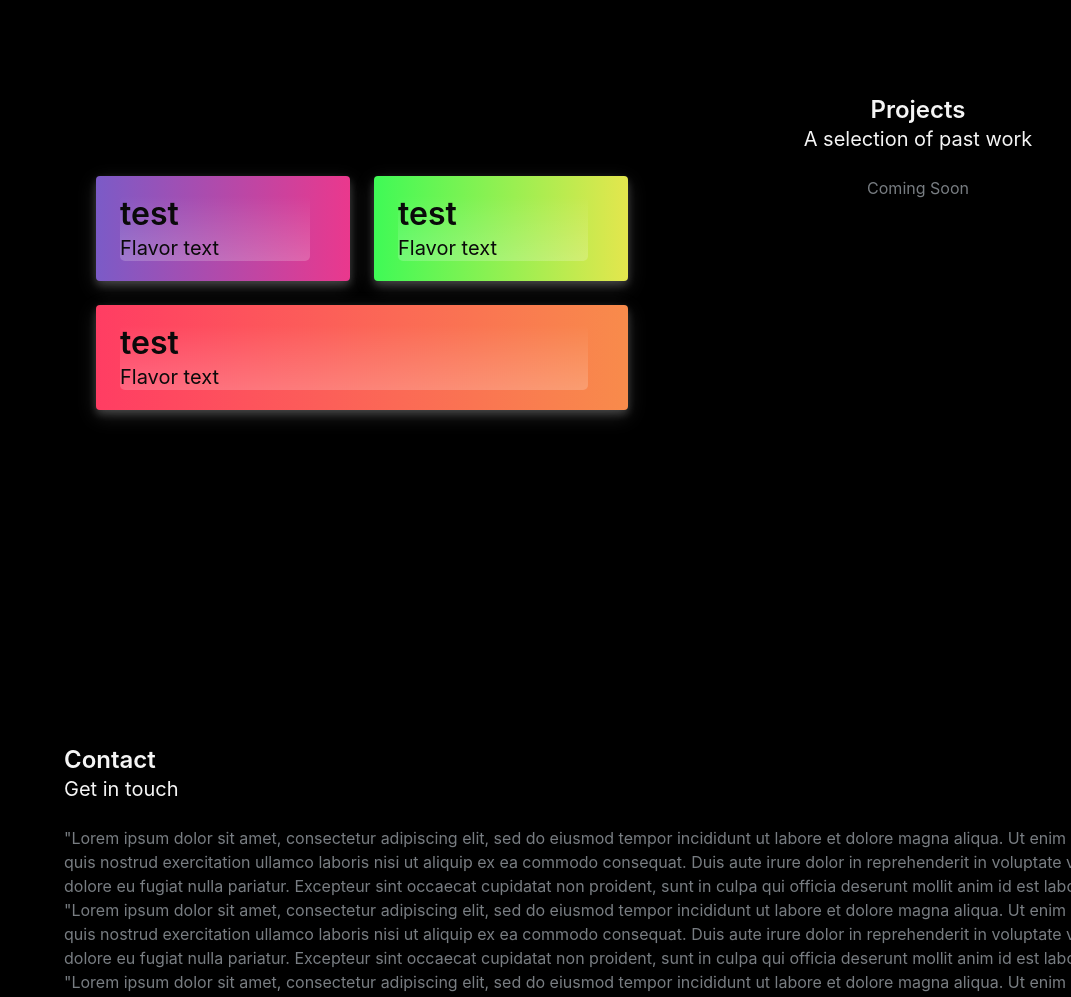
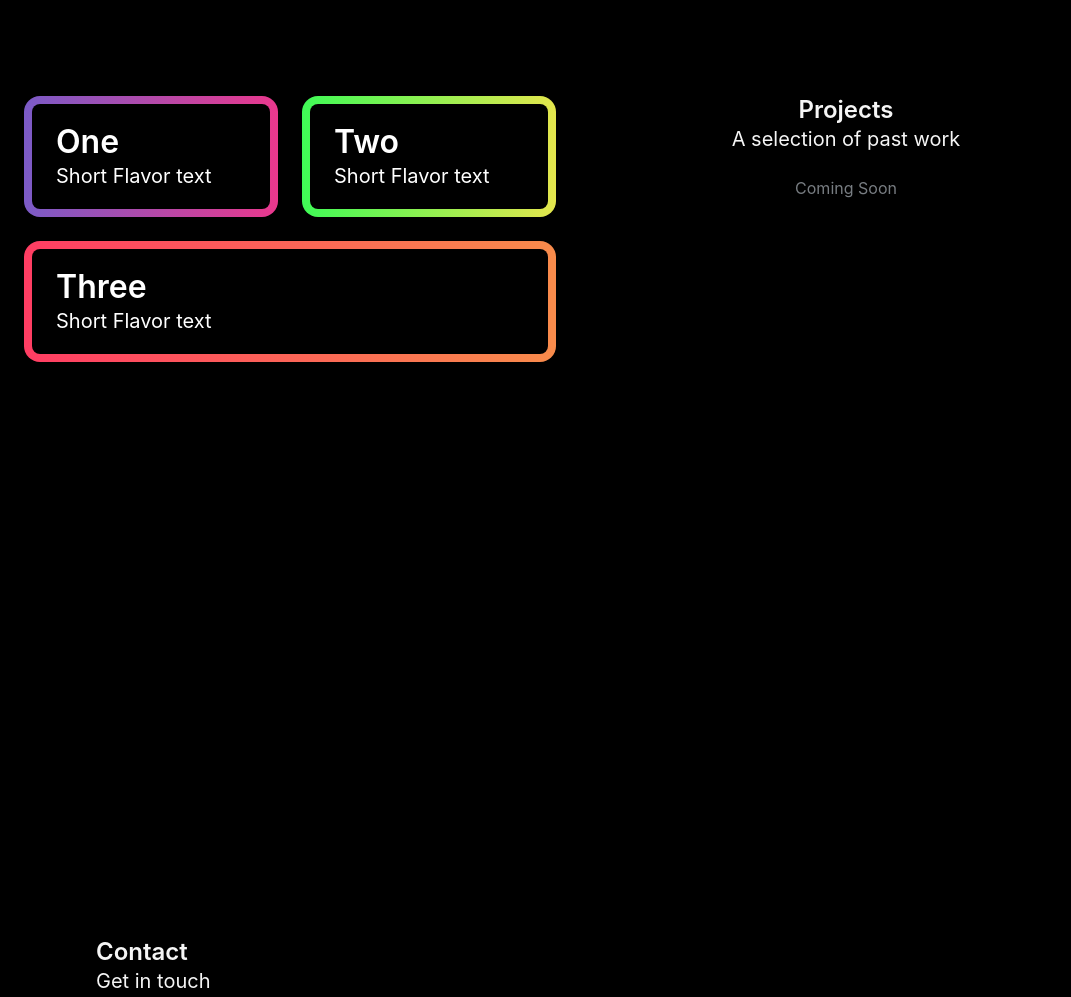
Before and after one commit to watersro/Portfolio, a plain HTML site: page index.html in a window 1280 px wide. Shown: the part 780-1777 px from the top of the page, without its empty margins (0-1071 px from the left). Drawn offline with nearby package versions, Linux system fonts and the light colour scheme.

Commit message:
layout fixes

```diff
--- a/css/styles.css
+++ b/css/styles.css
@@ -1,5 +1,6 @@
 html {
 	background-color: #000000;
+	scroll-behavior: smooth;
 }
 
 .title-gradient {
@@ -8,6 +9,7 @@ html {
 		rgb(123, 91, 199) 0%,
 		rgb(234, 56, 141) 40%
 	);
+	background-clip: text;
 	-webkit-background-clip: text;
 	-webkit-text-fill-color: transparent;
 }
@@ -18,6 +20,7 @@ html {
 		rgb(63, 250, 86) 0%,
 		rgb(228, 230, 77) 100%
 	);
+	background-clip: text;
 	-webkit-background-clip: text;
 	-webkit-text-fill-color: transparent;
 	text-decoration: underline;
@@ -86,40 +89,25 @@ a:hover {
 }
 
 .tile-one {
-	background-image: linear-gradient(
-		90deg,
-		rgb(123, 91, 199) 0%,
-		rgb(234, 56, 141) 100%
-	);
-	box-shadow: 0 4px 8px 0 rgba(255, 255, 255, 0.2),
-		0 6px 20px 0 rgba(175, 175, 175, 0.19);
+	background: linear-gradient(#000000, #000) padding-box,
+		linear-gradient(90deg, rgb(123, 91, 199) 0%, rgb(234, 56, 141) 100%)
+			border-box;
+	border: 0.5rem solid transparent;
+	border-radius: 1rem;
 }
 .tile-two {
-	background-image: linear-gradient(
-		90deg,
-		rgb(63, 250, 86) 0%,
-		rgb(228, 230, 77) 100%
-	);
-	box-shadow: 0 4px 8px 0 rgba(255, 255, 255, 0.2),
-		0 6px 20px 0 rgba(175, 175, 175, 0.19);
+	background: linear-gradient(#000000, #000) padding-box,
+		linear-gradient(90deg, rgb(63, 250, 86) 0%, rgb(228, 230, 77) 100%)
+			border-box;
+	border: 0.5rem solid transparent;
+	border-radius: 1rem;
 }
 .tile-three {
-	background-image: linear-gradient(
-		90deg,
-		rgb(255, 61, 99) 0%,
-		rgb(248, 139, 75) 100%
-	);
-	box-shadow: 0 4px 8px 0 rgba(255, 255, 255, 0.2),
-		0 6px 20px 0 rgba(175, 175, 175, 0.19);
-}
-.tile-title {
-	background-image: linear-gradient(
-		180deg,
-		rgba(255, 255, 255, 0) 0%,
-		rgba(255, 255, 255, 0.103) 50%,
-		rgba(255, 255, 255, 0.199) 100%
-	);
-	border-radius: 5px;
+	background: linear-gradient(#000000, #000) padding-box,
+		linear-gradient(90deg, rgb(255, 61, 99) 0%, rgb(248, 139, 75) 100%)
+			border-box;
+	border: 0.5rem solid transparent;
+	border-radius: 1rem;
 }
 
 @media only screen and (max-width: 768px) {
@@ -141,6 +129,13 @@ a:hover {
 			hsl(0deg 0% 6%) 76%,
 			hsl(0deg 0% 9%) 100%
 		);
+	}
+	#project {
+		height: 40rem;
+		width: auto;
+	}
+	.desktop-projects {
+		display: none;
 	}
 }
 
@@ -174,6 +169,12 @@ a:hover {
 		margin-top: -14vh;
 		margin-bottom: -25vh;
 	}
+	.projectOne {
+		margin-top: -5vh;
+	}
+	.mobile-projects {
+		display: none;
+	}
 }
 
 /* linear-gradient(90deg, rgb(123, 91, 199) 0%, rgb(234, 56, 141) 100%)
--- a/index.html
+++ b/index.html
@@ -1,38 +1,47 @@
 <!DOCTYPE html>
 <html lang="en">
 	<head>
-  <meta charset="UTF-8">
-  <meta http-equiv="X-UA-Compatible" content="IE=edge">
-  <meta name="viewport" content="width=device-width, initial-scale=1.0">
-  <link rel="stylesheet" href="css/reset.css">
-  <link rel="stylesheet" href="https://cdn.jsdelivr.net/npm/bulma@0.9.3/css/bulma.min.css">
-  <link rel="stylesheet" href="css/styles.css">
+		<meta charset="UTF-8" />
+		<meta http-equiv="X-UA-Compatible" content="IE=edge" />
+		<meta name="viewport" content="width=device-width, initial-scale=1.0" />
+		<link rel="stylesheet" href="css/reset.css" />
+		<link
+			rel="stylesheet"
+			href="https://cdn.jsdelivr.net/npm/bulma@0.9.3/css/bulma.min.css"
+		/>
+		<link rel="stylesheet" href="css/styles.css" />
 		<script type="text/javascript" src="javascript/main.js"></script>
 
 		<title>Roman Waters</title>
 	</head>
 	<body>
-    <nav class="navbar" id="top" >
+		<nav class="navbar" id="top">
 			<div class="container header">
 				<div class="navbar-brand">
 					<div class="navbar-item">
 						<div>
-              <a href="#top"  style="text-decoration: none;">
+							<a href="#top" style="text-decoration: none">
 								<h1 class="title title-gradient">Roman Waters</h1>
 								<p class="subtitle my-light">Full Stack Web Developer</p>
 							</a>
 						</div>
 					</div>
-          <a role="button" class="navbar-burger navbar-burger-white reset-margin" aria-label="menu" aria-expanded="false" data-target="navbarOptions">
+					<a
+						role="button"
+						class="navbar-burger navbar-burger-white reset-margin"
+						aria-label="menu"
+						aria-expanded="false"
+						data-target="navbarOptions"
+					>
 						<span aria-hidden="true"></span>
 						<span aria-hidden="true"></span>
 						<span aria-hidden="true"></span>
 					</a>
 				</div>
-        <div id="navbarOptions" class="navbar-menu" >
+				<div id="navbarOptions" class="navbar-menu">
 					<div class="navbar-end">
 						<div class="navbar-item">
-              <a class="my-light"  href="#projects">Projects</a>
+							<a class="my-light" href="#projects">Projects</a>
 						</div>
 						<div class="navbar-item">
 							<a class="my-light" href="#contact">Contact</a>
@@ -40,8 +49,6 @@
 					</div>
 				</div>
 			</div>
-
-
 		</nav>
 		<section class="section is-large content-pad">
 			<div class="container">
@@ -53,47 +60,59 @@
 				</div>
 
 				<div class="columns">
-        <div class="column is-half ">
-          <p>I'm a developer who loves to create clean, usable and accessible web interfaces.
-            I have a passion for building high quality websites and I want you to succeed.</p>
-          <p>Currently working as a freelance full-stack web developer, but with a keen interest in front-end development.
+					<div class="column is-half">
+						<p>
+							I'm a developer who loves to create clean, usable and accessible
+							web interfaces. I have a passion for building high quality
+							websites and I want you to succeed.
+						</p>
+						<p>
+							Currently working as a freelance full-stack web developer, but
+							with a keen interest in front-end development.
 							<br />
 							<br />
-            Find me on GitHub and Twitter or <a class="link-gradient" href="#contact">reach out</a>
-              to discuss how we can bring your next project to life.</p>
+							Find me on GitHub and Twitter or
+							<a class="link-gradient" href="#contact">reach out</a> to discuss
+							how we can bring your next project to life.
+						</p>
 					</div>
 				</div>
 			</div>
 		</section>
+		<div class="projectOne" id="projects"></div>
 		<section class="section is-large">
-    <div class="columns">
-      <div class="column" id="projects" style="margin-top: -12vh;"></div>
-    </div>
 			<div class="container">
 				<div class="columns">
-        <div class="column"></div>
-        <div class="column has-text-centered">
+					<div class="columns mobile-projects">
+						<div class="column mobile-projects"></div>
+					</div>
+					<div class="columns mobile-projects">
+						<div class="column mobile-projects"></div>
+					</div>
+					<div class="columns">
+						<div class="column mobile-projects is-half">
 							<h2 class="title is-4 my-light">Projects</h2>
 							<p class="subtitle my-light">A selection of past work</p>
 						</div>
+						<div class="column mobile-projects is-full has-text-centered">
+							<p>Coming Soon</p>
 						</div>
-
-      <div class="columns">
-        <div class="column">
+					</div>
+					<div class="column is-half">
 						<div class="tile is-ancestor">
-            <div class="tile is-parent ">
+							<div class="tile is-parent">
 								<article class="tile is-child notification tile-one">
-                <div class="tile-title has-text-black">
-                  <p class="title">test</p>
-                  <p class="subtitle">Flavor text</p>
+									<div class="has-text-white">
+										<p class="title">One</p>
+										<p class="subtitle">Short Flavor text</p>
 									</div>
 								</article>
 							</div>
 							<div class="tile is-parent">
 								<article class="tile is-child notification tile-two">
-                <div class="tile-title has-text-black">
-                  <p class="title">test</p>
-                  <p class="subtitle">Flavor text</p>
+									<div class="has-text-white">
+										<p class="title">Two</p>
+										<p class="subtitle">Short Flavor text</p>
 									</div>
 								</article>
 							</div>
@@ -101,28 +120,62 @@
 						<div class="tile is-ancestor">
 							<div class="tile is-parent">
 								<article class="tile is-child notification tile-three">
-                <div class="tile-title has-text-black">
-                  <p class="title">test</p>
-                  <p class="subtitle">Flavor text</p>
+									<div class="has-text-white">
+										<p class="title">Three</p>
+										<p class="subtitle">Short Flavor text</p>
 									</div>
 								</article>
 							</div>
-
 						</div>
 					</div>
-        <div class="column has-text-centered">
+					<div class="column desktop-projects is-half">
+						<div class="columns is-centered is-multiline">
+							<div class="column is-full has-text-centered">
+								<h2 class="title is-4 my-light">Projects</h2>
+								<p class="subtitle my-light">A selection of past work</p>
+							</div>
+							<div class="column is-full has-text-centered">
 								<p>Coming Soon</p>
 							</div>
 						</div>
 					</div>
+				</div>
+			</div>
 		</section>
-  <section class="section">
+		<section class="section is-large">
+			<div class="columns">
+				<div class="column" id="contact" style="margin-top: -12vh"></div>
+			</div>
 			<div class="container">
-      <h2 class="title is-4 my-light" id="contact">Contact</h2>
+				<h2 class="title is-4 my-light">Contact</h2>
 				<p class="subtitle my-light">Get in touch</p>
-      <p>"Lorem ipsum dolor sit amet, consectetur adipiscing elit, sed do eiusmod tempor incididunt ut labore et dolore magna aliqua. Ut enim ad minim veniam, quis nostrud exercitation ullamco laboris nisi ut aliquip ex ea commodo consequat. Duis aute irure dolor in reprehenderit in voluptate velit esse cillum dolore eu fugiat nulla pariatur. Excepteur sint occaecat cupidatat non proident, sunt in culpa qui officia deserunt mollit anim id est laborum."</p>
-      <p>"Lorem ipsum dolor sit amet, consectetur adipiscing elit, sed do eiusmod tempor incididunt ut labore et dolore magna aliqua. Ut enim ad minim veniam, quis nostrud exercitation ullamco laboris nisi ut aliquip ex ea commodo consequat. Duis aute irure dolor in reprehenderit in voluptate velit esse cillum dolore eu fugiat nulla pariatur. Excepteur sint occaecat cupidatat non proident, sunt in culpa qui officia deserunt mollit anim id est laborum."</p>
-      <p>"Lorem ipsum dolor sit amet, consectetur adipiscing elit, sed do eiusmod tempor incididunt ut labore et dolore magna aliqua. Ut enim ad minim veniam, quis nostrud exercitation ullamco laboris nisi ut aliquip ex ea commodo consequat. Duis aute irure dolor in reprehenderit in voluptate velit esse cillum dolore eu fugiat nulla pariatur. Excepteur sint occaecat cupidatat non proident, sunt in culpa qui officia deserunt mollit anim id est laborum."</p>
+				<p>
+					"Lorem ipsum dolor sit amet, consectetur adipiscing elit, sed do
+					eiusmod tempor incididunt ut labore et dolore magna aliqua. Ut enim ad
+					minim veniam, quis nostrud exercitation ullamco laboris nisi ut
+					aliquip ex ea commodo consequat. Duis aute irure dolor in
+					reprehenderit in voluptate velit esse cillum dolore eu fugiat nulla
+					pariatur. Excepteur sint occaecat cupidatat non proident, sunt in
+					culpa qui officia deserunt mollit anim id est laborum."
+				</p>
+				<p>
+					"Lorem ipsum dolor sit amet, consectetur adipiscing elit, sed do
+					eiusmod tempor incididunt ut labore et dolore magna aliqua. Ut enim ad
+					minim veniam, quis nostrud exercitation ullamco laboris nisi ut
+					aliquip ex ea commodo consequat. Duis aute irure dolor in
+					reprehenderit in voluptate velit esse cillum dolore eu fugiat nulla
+					pariatur. Excepteur sint occaecat cupidatat non proident, sunt in
+					culpa qui officia deserunt mollit anim id est laborum."
+				</p>
+				<p>
+					"Lorem ipsum dolor sit amet, consectetur adipiscing elit, sed do
+					eiusmod tempor incididunt ut labore et dolore magna aliqua. Ut enim ad
+					minim veniam, quis nostrud exercitation ullamco laboris nisi ut
+					aliquip ex ea commodo consequat. Duis aute irure dolor in
+					reprehenderit in voluptate velit esse cillum dolore eu fugiat nulla
+					pariatur. Excepteur sint occaecat cupidatat non proident, sunt in
+					culpa qui officia deserunt mollit anim id est laborum."
+				</p>
 			</div>
 		</section>
 	</body>
```
Lines whose indentation alone changed are shown as unchanged.
